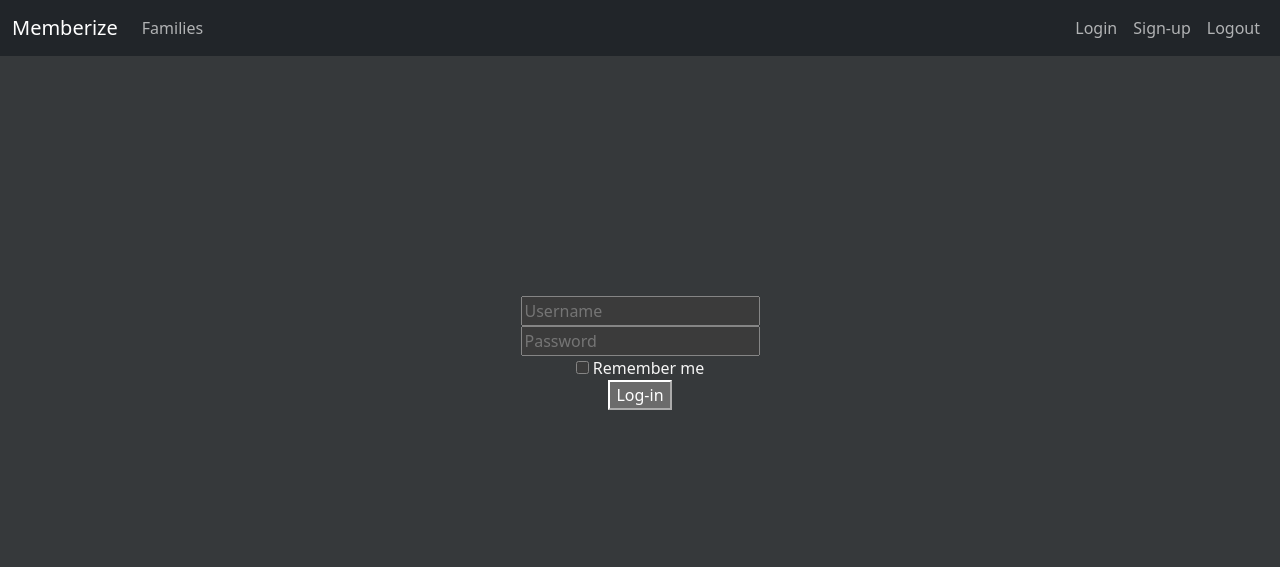
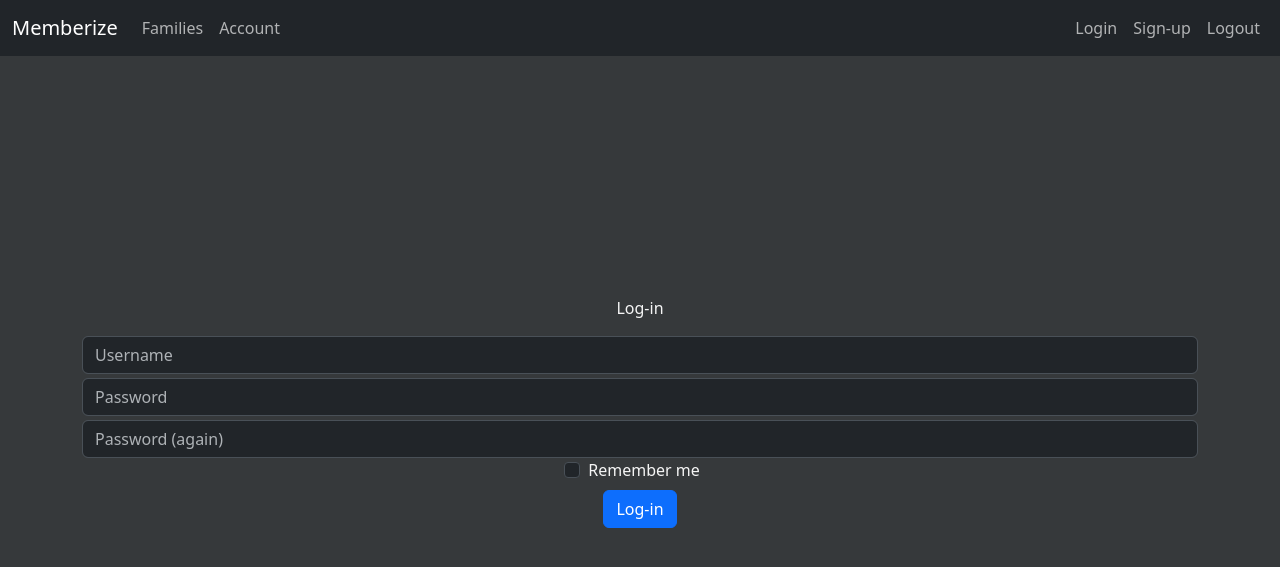
Before and after one commit to Xorger/admember, a Flask app: page /login in a window 1280 px wide. Shown: the top 567 px of the page. Run offline with Flask 3, Linux system fonts and the light colour scheme.

Commit message:
Bootstrapified user, login and signup

```diff
--- a/app.py
+++ b/app.py
@@ -52,11 +52,14 @@ def signup():
         # Get all fields
         username = request.form.get("username")
         password = request.form.get("password")
+        again = request.form.get("again")
 
+        if password != again:
+            flash("Passwords do not match")
 
         # Check if the user exists
         if User.query.filter_by(username=username).first():
-            flash("Email address already exists")
+            flash("Username already exists")
             return redirect("/signup")
 
         # Create a variable to store the new users creds
@@ -78,7 +81,12 @@ def login():
         # Get data from the form
         username = request.form.get("username")
         password = request.form.get("password")
+        again = request.form.get("again")
         remember = request.form.get("remember")
+
+        if again != password:
+            flash("Passwords do not match")
+            return redirect("/login")
 
         # Check if the user actually exists
         user = User.query.filter_by(username=username).first()
@@ -227,12 +235,18 @@ def delfamily():
 def user():
     if request.method == "POST":
 
-        if request.form.get("delete"):
+        if delpass := request.form.get("delpass"):
             user = db.session.get(User, current_user.id)
-            db.session.delete(user)
-            db.session.commit()
-            return redirect("/")
-
+            if check_password_hash(user.password_hash, delpass):
+                db.session.delete(user)
+                db.session.commit()
+                return redirect("/")
+            else:
+                flash("Password incorrect")
+                return redirect("/user")
+        else:
+            flash("Please enter password")
+            return redirect("/user")
         oldpass = request.form.get("oldpass")
         newpass = request.form.get("newpass")
         again = request.form.get("again")
--- a/templates/families.html
+++ b/templates/families.html
@@ -2,7 +2,7 @@
 
 <div class="container" style="margin-top: 15rem">
     {% with messages = get_flashed_messages() %} {% if messages %}
-    <div class="notification is-danger">{{ messages[0] }}</div>
+    <div class="alert alert-danger" role="alert">{{ messages[0] }}</div>
     {% endif %} {% endwith %}
     <div>
         <form action="/families" method="get">
--- a/templates/layout.html
+++ b/templates/layout.html
@@ -35,6 +35,9 @@
                                     >Families</a
                                 >
                             </li>
+                            <li class="nav-item">
+                                <a class="nav-link" href="/user">Account</a>
+                            </li>
                         </ul>
                         <ul class="navbar-nav">
                             <li class="nav-item">
--- a/templates/login.html
+++ b/templates/login.html
@@ -1,34 +1,40 @@
 {% extends "layout.html" %} {% block body %}
-
-<div class="container text-center" style="margin-top: 15rem">
+<div class="container text-center" style="margin-top: 15rem"
+    <p class="h1">Log-in</p>
     {% with messages = get_flashed_messages() %} {% if messages %}
-    <div class="notification is-danger">{{ messages[0] }}</div>
+    <div class="alert alert-danger" role="alert">{{ messages[0] }}</div>
     {% endif %} {% endwith %}
     <form action="/login" method="post">
-        <div>
+        <div class="mb-1">
             <input
                 type="text"
                 id="username"
                 name="username"
                 placeholder="Username"
                 autocomplete="off"
+                class="form-control"
             />
         </div>
-        <div>
+        <div class="mb-1">
             <input
                 type="password"
                 id="password"
                 name="password"
                 placeholder="Password"
                 autocomplete="off"
+                class="form-control"
             />
         </div>
-        <div>
-            <input type="checkbox" id="remember" name="remember" />
-            <label for="remember">Remember me</label>
+        <div class="mb-1">
+            <input type="password" id="again" name="again" placeholder="Password (again)" autocomplete="off" class="form-control"/>
+
+        <div class="form-check-inline">
+            <input type="checkbox" id="remember" name="remember" class="form-check-input me-1"/>
+            <label for="remember" class="form-check-label">Remember me</label>
         </div>
-
-        <button type="submit">Log-in</button>
+        <div class="mt-2">
+        <button type="submit" class="btn btn-primary">Log-in</button>
+        </div>
     </form>
 </div>
 
```
Also changed, not shown: templates/index.html (+8 -4 lines), templates/signup.html (+21 -5 lines), templates/user.html (+22 -2 lines), 1 other file.
